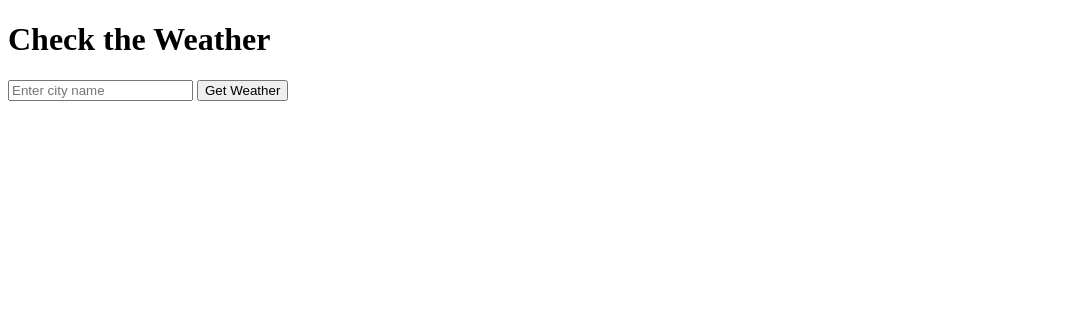
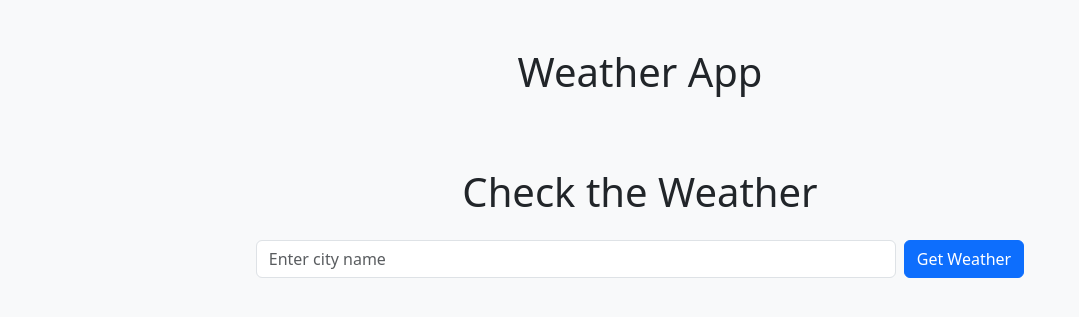
Before and after one commit to Enochteo/weather-app, a Flask app: page / in a window 1280 px wide. Shown: the top 317 px of the page, without its empty margins (0-1079 px from the left). Run offline with Flask 3, Linux system fonts and the light colour scheme.

Commit message:
add bootstrap design

```diff
--- a/templates/weather.html
+++ b/templates/weather.html
@@ -2,23 +2,33 @@
 <html>
 <head>
     <title>Weather App</title>
+    <link href="https://cdn.jsdelivr.net/npm/bootstrap@5.3.6/dist/css/bootstrap.min.css" rel="stylesheet" integrity="sha384-4Q6Gf2aSP4eDXB8Miphtr37CMZZQ5oXLH2yaXMJ2w8e2ZtHTl7GptT4jmndRuHDT" crossorigin="anonymous">
 </head>
-<body>
-    <h1>Check the Weather</h1>
-    <form method="POST">
-        <input type="text" name="city" placeholder="Enter city name" required>
-        <input type="submit" value="Get Weather">
+<body class="bg-light">
+  <div class="container py-5">
+    <h1 class="text-center mb-4"> Weather App </h1>
+  </div>
+    <h1 class="text-center mb-4">Check the Weather</h1>
+    <form method="POST" class="d-flex justify-content-center mb-4">
+        <input type="text" name="city" placeholder="Enter city name" required class="form-control w-50 me-2">
+        <input type="submit" value="Get Weather" class="btn btn-primary">
     </form>
 
     {% if weather %}
+    <div class="card mx-auto shadow" style="max-width: 400px;">
+      <div class="card-body text-center">
         {% if weather.error %}
-            <p>{{ weather.error }}</p>
+            <p class="text-danger">{{ weather.error }}</p>
         {% else %}
-            <h2>{{ weather.city }}</h2>
-            <p>{{ weather.temperature }}°C</p>
-            <p>{{ weather.description }}</p>
+            <h2 class="card-title">{{ weather.city }}</h2>
             <img src="https://openweathermap.org/img/w/{{ weather.icon }}.png" alt="icon">
-        {% endif %}
+            <h4>{{ weather.temperature }}°C</h4>
+            <p class="text-capitalize">{{ weather.description }}</p>
+            <p><strong>Humidity:</strong> {{ weather.humidity }}%</p>
+            <p><strong>Wind Speed:</strong> {{ weather.wind_speed }} mph</p>
+            {% endif %}
+      </div>
+    </div>
     {% endif %}
 </body>
 </html>
```
